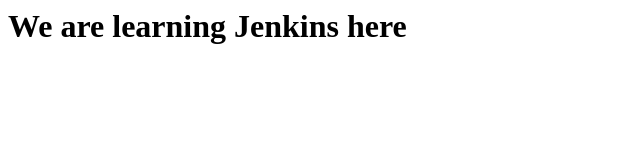
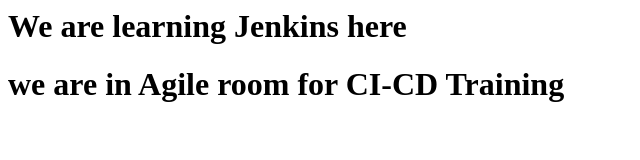
Before and after one commit to balasaniajay9/Ajay, a plain HTML site: page index.html in a window 1280 px wide. Shown: the whole page, without its empty margins (0-640 px from the left). Drawn offline with Linux system fonts and the light colour scheme.

Commit message:
index.html updated

```diff
--- a/index.html
+++ b/index.html
@@ -1 +1,2 @@
 <h1>  We are learning Jenkins here</h1>
+<h1> we are in Agile room for CI-CD Training</h1>
```
